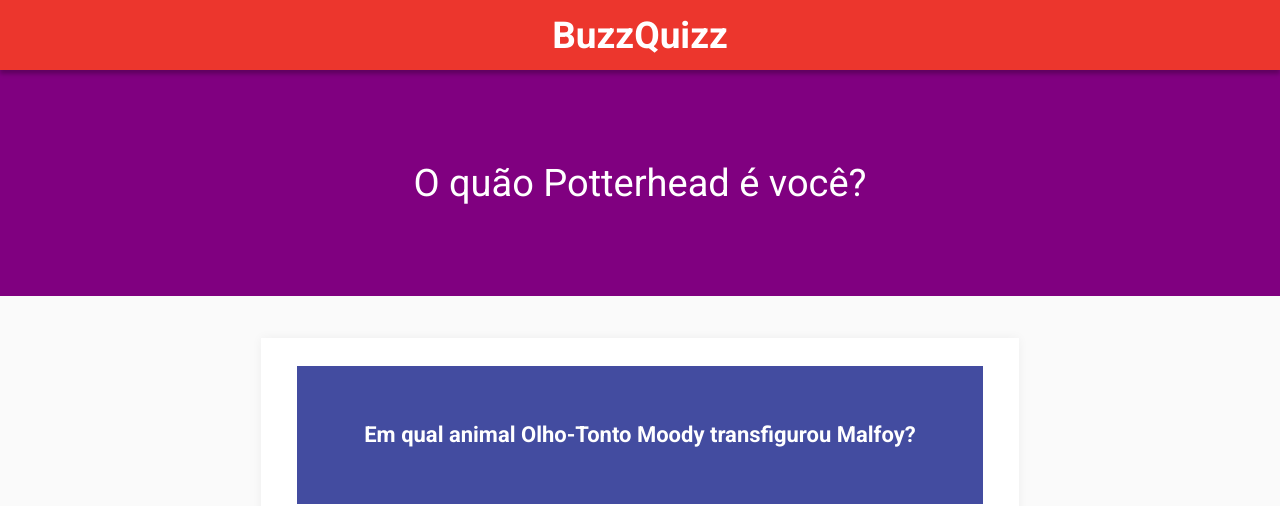
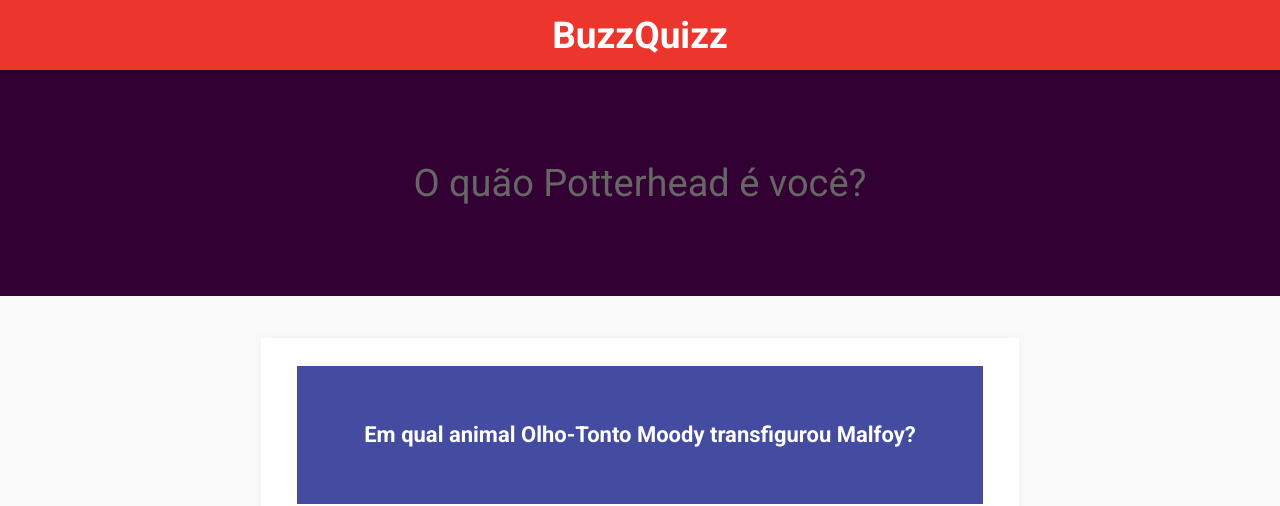
Before and after one commit to igorevanss/projeto6-buzzquizz, a plain HTML site: page quizzPage0.html in a window 1280 px wide. Shown: the top 506 px of the page. Drawn offline with nearby package versions, Linux system fonts and the light colour scheme; no server answers.

Commit message:
opacidade do banner do quizz implementada

```diff
--- a/quizzPage0.html
+++ b/quizzPage0.html
@@ -16,6 +16,7 @@
       </header>
       <main>
         <div class="banner-quizz">
+          <div class="opacity60"></div>
           <p>O quão Potterhead é você?</p>
         </div>
 
--- a/style.css
+++ b/style.css
@@ -241,6 +241,15 @@
   align-items: center;
   background-color: purple;
   margin-top: 70px;
+  position: relative;
+}
+
+.opacity60 {
+  width: 100%;
+  height: 100%;
+  background-color: black;
+  opacity: 0.6;
+  position: absolute;
 }
 
 .banner-quizz > p {
```
